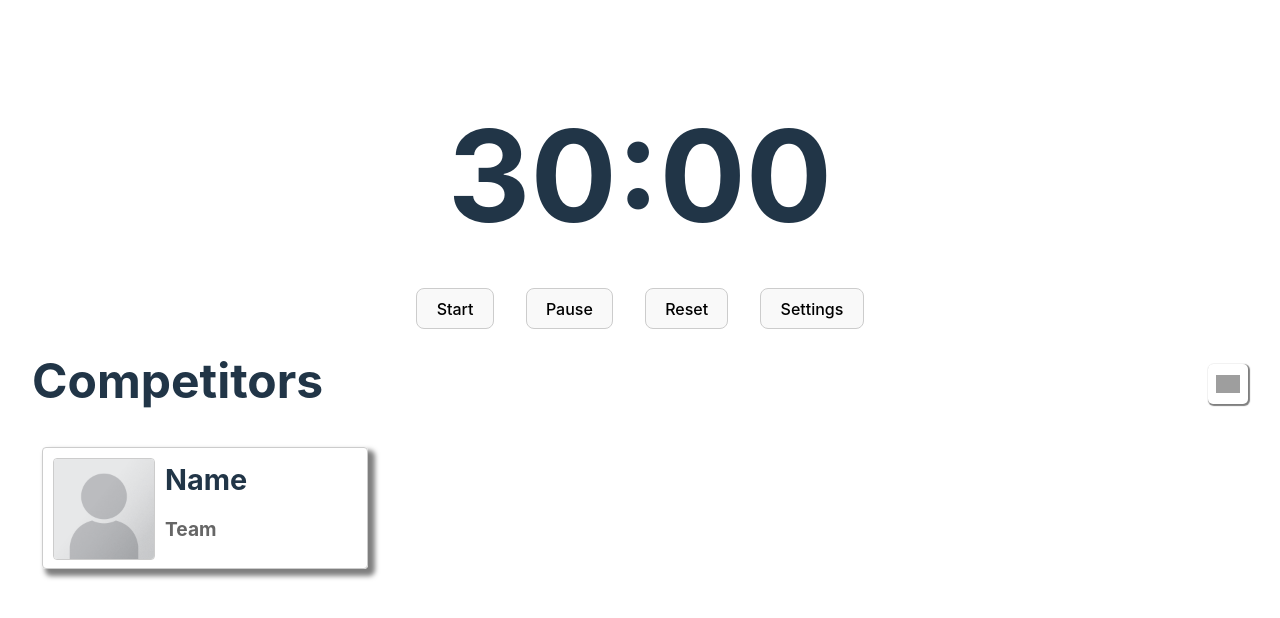
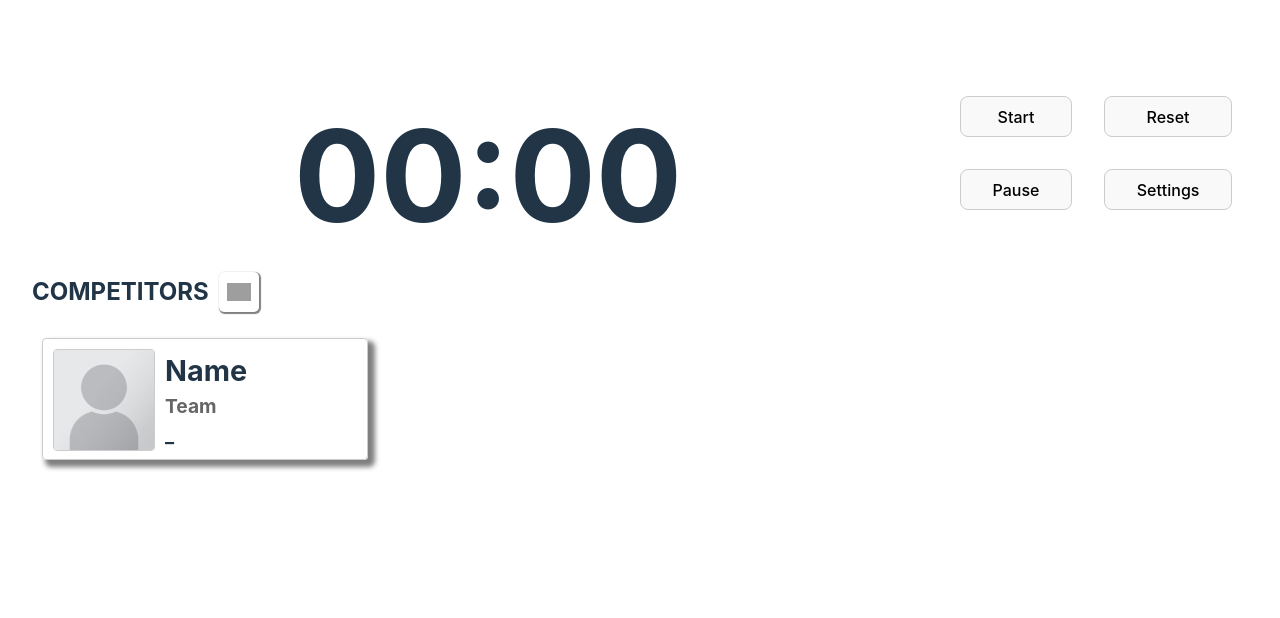
Before and after one commit to Jordaanm/yaron, a React (Vite) app: page / in a window 1280 px wide. Shown: the top 618 px of the page. Built offline with nearby package versions, Linux system fonts and the light colour scheme; grey boxes are pictures that could not be loaded.

Commit message:
feat: count up; layout fixes

```diff
--- a/src/App.css
+++ b/src/App.css
@@ -7,7 +7,7 @@
   height: 80vh;
   --actionColor: orange;
   --activeColor: goldenRod;
-  --eliminatedColor: red;
+  --eliminatedColor: rgb(180, 40, 40);
 }
 
 .hidden {
--- a/src/Competitors.css
+++ b/src/Competitors.css
@@ -3,10 +3,10 @@
 }
 .competitors .title-row {
     display: flex;
-    font-size: 2rem;
-    justify-content: space-between;
+    font-size: 1rem;
+    text-transform: uppercase;
     align-items: center;
-    margin-bottom: 20px;
+    margin-bottom: 1rem;
 }
 
 .competitors .title {
--- a/src/HeroCard.css
+++ b/src/HeroCard.css
@@ -28,6 +28,11 @@
 
 .hero-card[data-eliminated="true"] {
   background-color: var(--eliminatedColor);
+  color: white;
+}
+
+.hero-card[data-eliminated="true"] .info .team {
+  color: white;
 }
 
 .hero-card .profile-image-container img {
--- a/src/HeroCard.tsx
+++ b/src/HeroCard.tsx
@@ -1,7 +1,7 @@
 import { Hero } from './types';
 import './HeroCard.css';
 import { useState } from 'react';
-import { formatTime } from './Stopwatch';
+import { formatTime } from './util';
 
 interface HeroCardProps {
   hero: Hero;
@@ -20,7 +20,7 @@ export const HeroCard = (props: HeroCardProps) => {
       <div className="info">
         <h2 className="name">{hero.name}</h2>
         <h3 className="team">{hero.team}</h3>
-        <h3 className='elim'>{isEliminated  ? `Time: ${formatTime(elimTime || 0)}` : ''}</h3>
+        <h3 className='elim'>{isEliminated  ? `Time: ${formatTime(elimTime || 0)}` : '_'}</h3>
       </div>
     </div>
   );
--- a/src/Stopwatch.css
+++ b/src/Stopwatch.css
@@ -11,7 +11,12 @@
   border: 1px solid #ccc;
 }
 
+.stopwatch-settings {
+  z-index: 10;
+}
 .stopwatch-settings .content{
+  z-index: 10;
+  background-color: white;
   display: flex;
   justify-content: space-between;
   align-items: center;
@@ -31,3 +36,22 @@
 .stopwatch-settings .form input {
   margin-left: 1rem;
 }
+
+@media screen and (orientation: landscape) {
+  .stopwatch {
+    display: flex;
+    flex-direction: row;
+  }
+
+  .stopwatch .timer-display {
+    flex: 3;
+  }
+
+  .stopwatch .controls {
+    display: flex;
+    flex-direction: column;
+    flex-wrap: wrap;
+    max-height: 10rem;
+    flex: 1;
+  }
+}
--- a/src/Stopwatch.tsx
+++ b/src/Stopwatch.tsx
@@ -1,6 +1,7 @@
 import { useState, useEffect, useCallback, useContext } from 'react';
 import './Stopwatch.css';
 import { TimerContext } from './contexts/timer-context';
+import { formatTime } from './util';
 
 interface StopwatchSettings {
   beepUrl: string;
@@ -18,7 +19,7 @@ export const Stopwatch = () => {
   const [hasLoaded, setHasLoaded] = useState(false);
   const [beepUrl, setBeepUrl] = useState('/beep.wav');
   const [beepInterval, setBeepInterval] = useState(60);
-  const [initialDuration, setInitialDuration] = useState(1800);
+  const [maxTime, setMaxTime] = useState(1800);
   const [isRunning, setIsRunning] = useState(false);
   const [isDialogOpen, setIsDialogOpen] = useState(false);
 
@@ -31,12 +32,12 @@ export const Stopwatch = () => {
   }, [setIsRunning])
 
   const reset = () => {
-    setDuration(initialDuration);
+    setDuration(0);
   }
 
   const updateSettings = useCallback((settings: StopwatchSettings) => {
-    setInitialDuration(settings.initialDuration);
-    setDuration(settings.initialDuration);
+    setMaxTime(settings.initialDuration);
+    setDuration(0);
     setBeepInterval(settings.beepInterval);
     setBeepUrl(settings.beepUrl);
     setIsRunning(false);
@@ -53,34 +54,35 @@ export const Stopwatch = () => {
       saveStopwatchSettingsToLocalStorage({
         beepUrl,
         beepInterval,
-        initialDuration
+        initialDuration: maxTime
       });
     }
-    setInitialDuration(initialDuration);
-    setTimeout(() => { setHasLoaded(true); }, 100);
-  }, [beepInterval, beepUrl, initialDuration, updateSettings]);
+    setTimeout(() => {
+      setHasLoaded(true);
+    }, 100);
+  }, [beepInterval, beepUrl, maxTime, updateSettings]);
 
   useEffect(() => {
     const tick = () => {
       if (isRunning) {
-        const newDuration = duration - 1;
+        const newDuration = duration + 1;
         if(newDuration % beepInterval == 0) {
           if(beepUrl) {
             playAlarm(beepUrl);
           }
         }
 
-        if(newDuration <= 0) {
+        if(newDuration > maxTime) {
           setDuration(0);
           stop();
         } else {
-          setDuration(duration - 1);
+          setDuration(duration + 1);
         }
       }
     }
     const timerId = setInterval(tick, 1000);
     return () => clearInterval(timerId);
-  }, [isRunning, duration, beepInterval, beepUrl, setDuration, stop]);
+  }, [isRunning, duration, beepInterval, beepUrl, setDuration, stop, maxTime]);
 
   const durationDisplay = formatTime(duration);
 
@@ -97,6 +99,7 @@ export const Stopwatch = () => {
         <button onClick={stop}>Pause</button>
         <button onClick={reset}>Reset</button>
         <button className="settings" onClick={() => setIsDialogOpen(true)}>Settings</button>
+      </div>
       <StopwatchSettings
         isOpen={isDialogOpen}
         onClose={() => setIsDialogOpen(false)}
@@ -104,21 +107,13 @@ export const Stopwatch = () => {
         {...{
           beepUrl,
           beepInterval,
-            initialDuration
+          initialDuration: maxTime
         }}
       />
-      </div>
     </div>
   );
 }
 
-export const formatTime = (duration: number) => {
-  const minutes = Math.floor(duration / 60);
-  const seconds = duration % 60;
-  const minutesDisplay = minutes < 10 ? `0${minutes}` : minutes;
-  const secondsDisplay = seconds < 10 ? `0${seconds}` : seconds;
-  return `${minutesDisplay}:${secondsDisplay}`;
-}
 
 const playAlarm = (alarmUrl: string) => {
   console.log("Play Alarm", alarmUrl);
--- /dev/null
+++ b/src/util.ts
@@ -0,0 +1,7 @@
+export const formatTime = (duration: number) => {
+  const minutes = Math.floor(duration / 60);
+  const seconds = duration % 60;
+  const minutesDisplay = minutes < 10 ? `0${minutes}` : minutes;
+  const secondsDisplay = seconds < 10 ? `0${seconds}` : seconds;
+  return `${minutesDisplay}:${secondsDisplay}`;
+}
```
Lines whose indentation alone changed are shown as unchanged.
